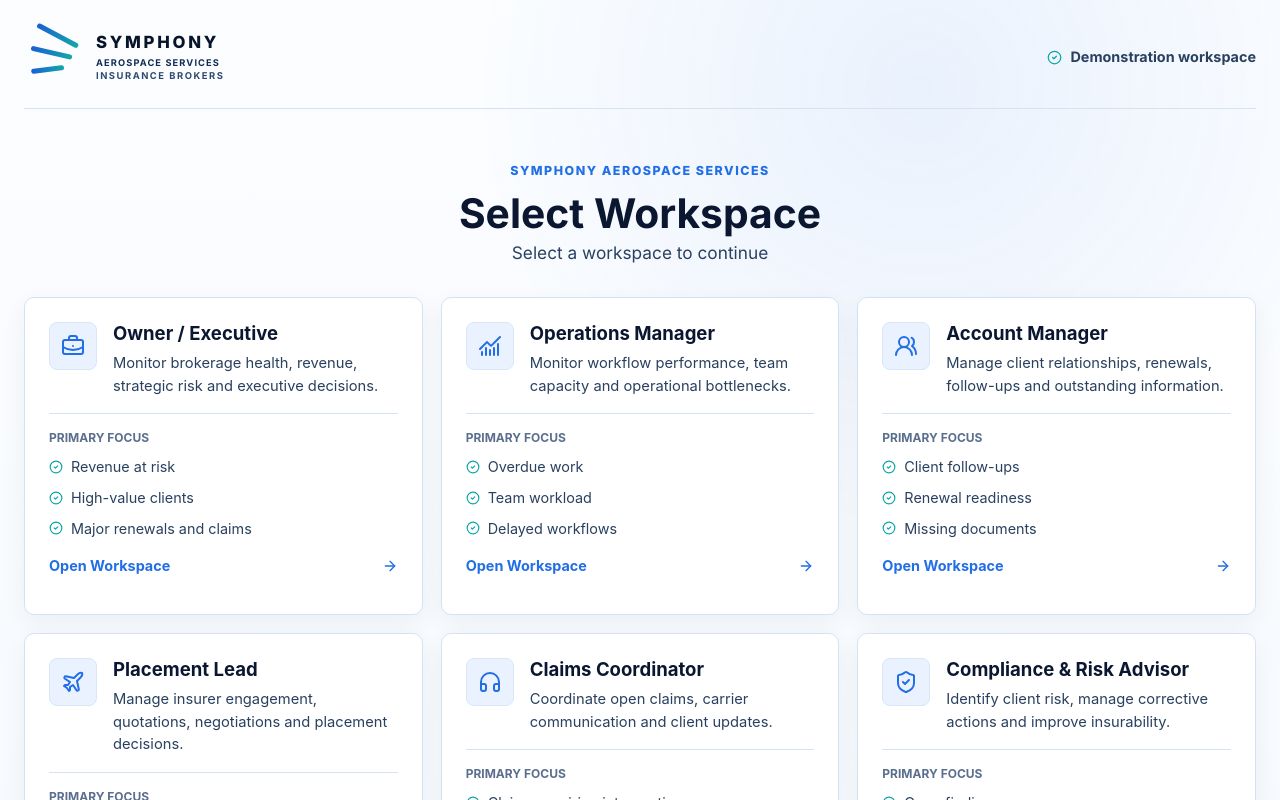
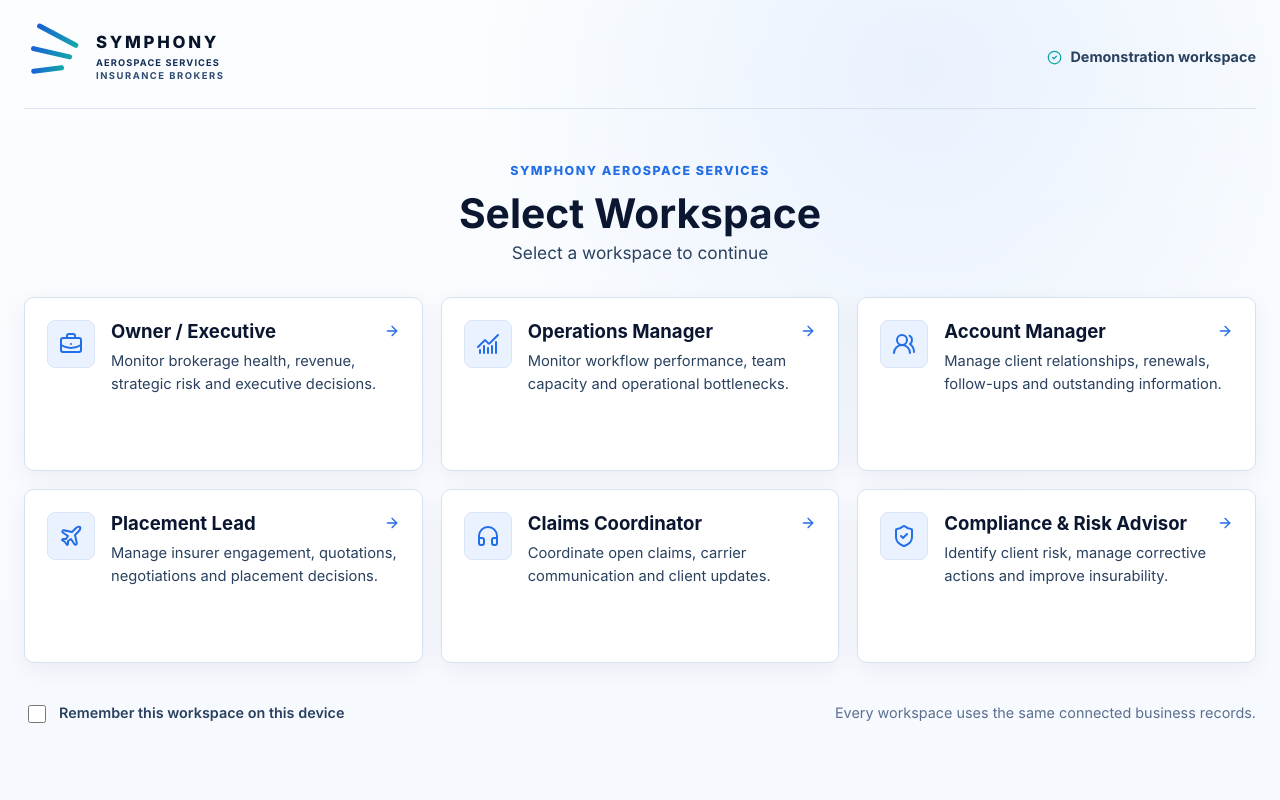
Before and after one commit to imtiazindia/SymphonyInsurance, a React (Vite) app: page /select-role in a window 1280 px wide. Shown: the top 800 px of the page. Built offline with nearby package versions, Linux system fonts and the light colour scheme.

Commit message:
Compact role selection cards

```diff
--- a/src/components/RoleExperience.jsx
+++ b/src/components/RoleExperience.jsx
@@ -5,7 +5,6 @@ import {
   Bell,
   BriefcaseBusiness,
   CalendarClock,
-  CheckCircle2,
   ChevronDown,
   CircleAlert,
   FileWarning,
@@ -28,29 +27,24 @@ function clientName(clientId) {
 export function RoleExperienceCard({ role, active = false, compact = false, onSelect }) {
   const Icon = role.icon;
   return (
-    <button
-      type="button"
+    <article
       className={`role-experience-card ${compact ? 'role-experience-card--compact' : ''} ${active ? 'role-experience-card--active' : ''}`}
-      onClick={() => onSelect(role)}
-      aria-label={`Open ${role.label} workspace. ${role.description}`}
-      aria-current={active ? 'true' : undefined}
     >
       <span className="role-experience-card__icon"><Icon size={24} /></span>
       <span className="role-experience-card__copy">
-        <strong>{role.label}</strong>
+        <button
+          className="role-experience-card__title"
+          type="button"
+          onClick={() => onSelect(role)}
+          aria-label={`Open ${role.label} workspace`}
+          aria-current={active ? 'page' : undefined}
+        >
+          <strong>{role.label}</strong>
+          <ArrowRight size={16} />
+        </button>
         <p>{role.description}</p>
       </span>
-      {!compact ? (
-        <span className="role-experience-card__focus">
-          <small>Primary focus</small>
-          {role.priorities.map((priority) => <span key={priority}><CheckCircle2 size={14} /> {priority}</span>)}
-        </span>
-      ) : null}
-      <span className="role-experience-card__action">
-        {active ? 'Current Workspace' : 'Open Workspace'}
-        <ArrowRight size={16} />
-      </span>
-    </button>
+    </article>
   );
 }
 
```
Also changed, not shown: src/styles.css.
